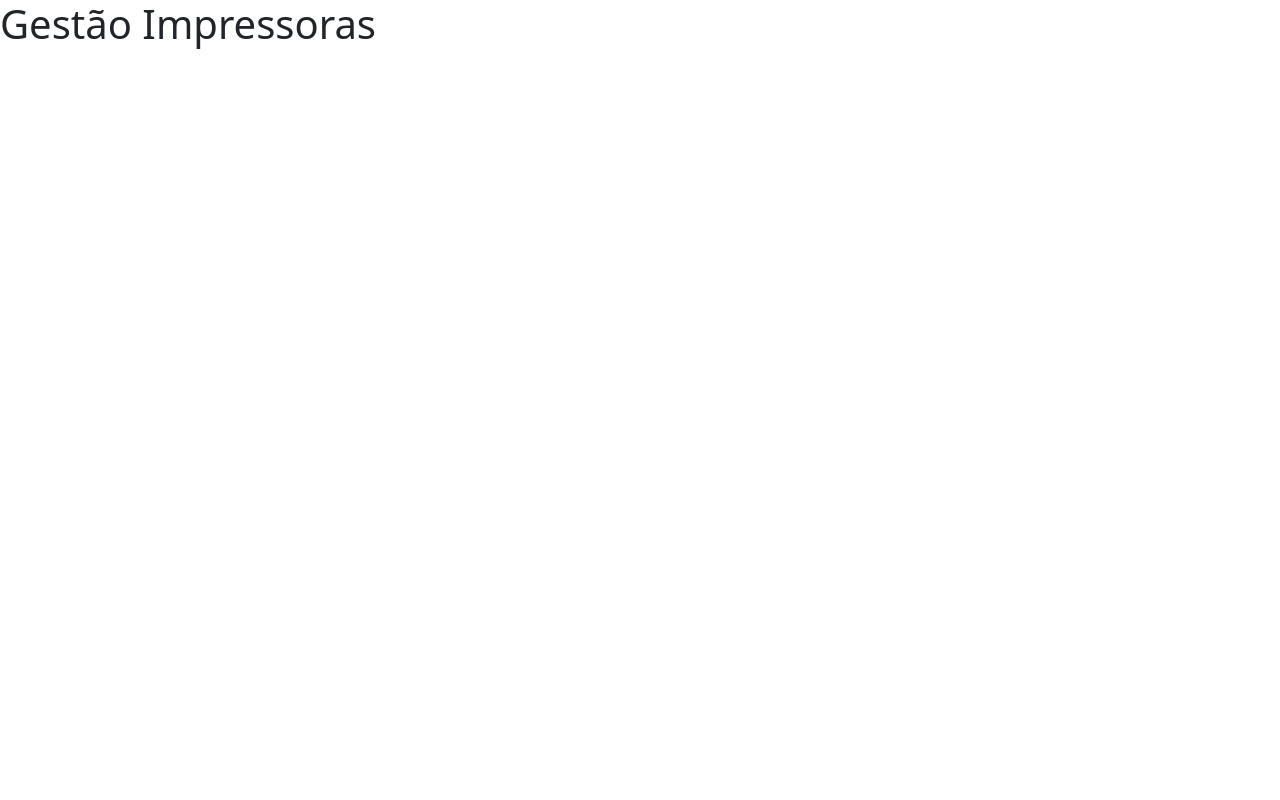
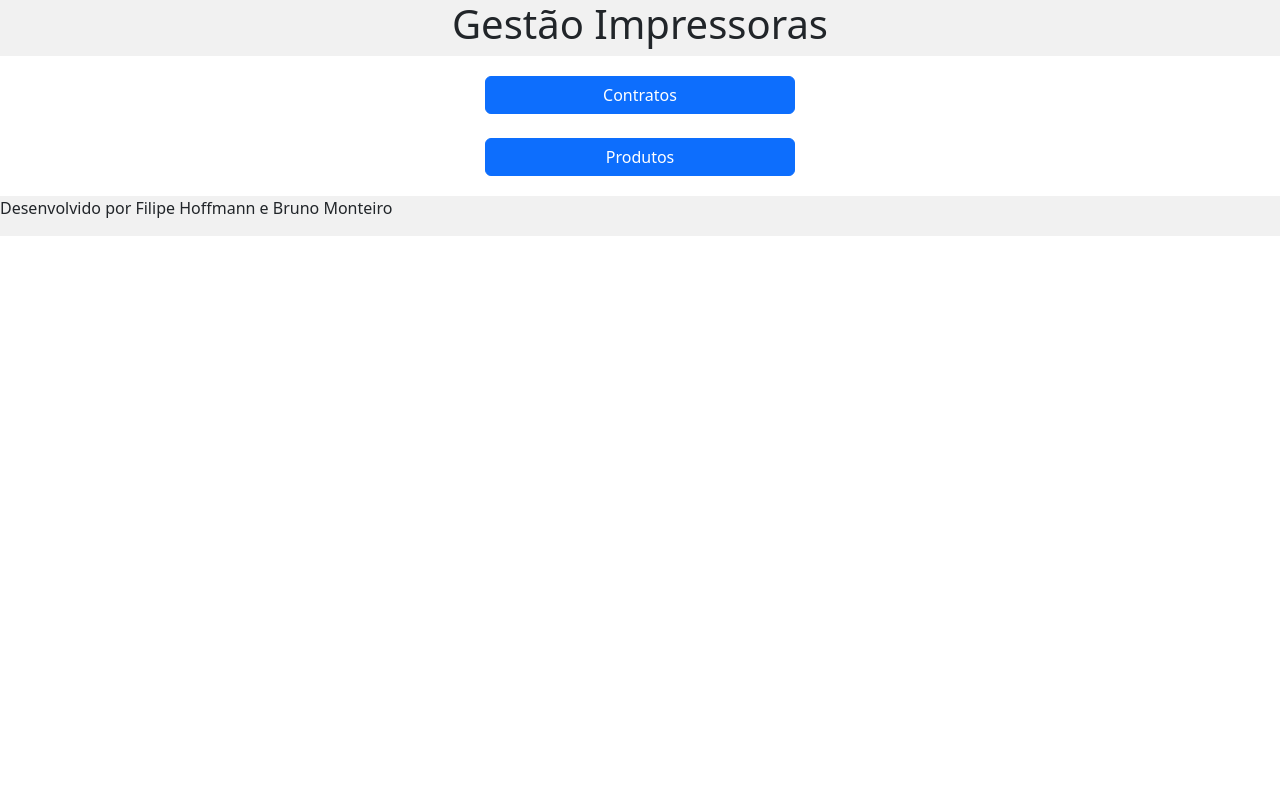
Before and after one commit to FilipeHoffmann/gestao-impressoras, a Flask app: page / in a window 1280 px wide. Before the commit the page is almost empty. Run offline with Flask 3, Linux system fonts and the light colour scheme.

Commit message:
estilização

```diff
--- /dev/null
+++ b/static/styles/home/index.css
@@ -0,0 +1,32 @@
+body {
+    height: 100vh;
+}
+
+header {
+    width: 100%;
+    background-color: #f1f1f1;
+}
+
+footer {
+    width: 100%;
+    background-color: #f1f1f1;
+}
+
+.container-botao {
+    display: flex;
+    flex-direction: column;
+    align-items: center;
+    margin: 20px;
+}
+
+.titulo-cabecalho {
+    display: flex;
+    align-items: center;
+    justify-content: center;
+}
+
+.info-rodape {
+    display: block;
+    align-content: center;
+    justify-content: center;
+}
--- a/templates/home/index.html
+++ b/templates/home/index.html
@@ -4,21 +4,30 @@
     <meta charset="utf-8">
     <meta name="viewport" content="width=device-width, initial-scale=1">
     <title>Gestão Impressoras</title>
+    <link rel="stylesheet" href="/static/styles/home/index.css">
     <link href="https://cdn.jsdelivr.net/npm/bootstrap@5.2.3/dist/css/bootstrap.min.css" rel="stylesheet" integrity="sha384-rbsA2VBKQhggwzxH7pPCaAqO46MgnOM80zW1RWuH61DGLwZJEdK2Kadq2F9CUG65" crossorigin="anonymous">
   </head>
   <body>
     <header>
-        <div>
+
+        <div class="titulo-cabecalho">
             <h1>Gestão Impressoras</h1>
         </div>
     </header>
 
     <main>
-
+      <div class="container-botao">
+        <div class="d-grid gap-4 col-3 mx-auto">
+          <a class="btn btn-primary " href="#" role="button">Contratos</a>
+          <a class="btn btn-primary" href="#" role="button">Produtos</a>
+        </div>
+      </div>
     </main>
 
     <footer>
-
+      <div class="info-rodape">
+        <p>Desenvolvido por Filipe Hoffmann e Bruno Monteiro</p>
+      </div>
     </footer>
 
     <script src="https://cdn.jsdelivr.net/npm/bootstrap@5.2.3/dist/js/bootstrap.bundle.min.js" integrity="sha384-kenU1KFdBIe4zVF0s0G1M5b4hcpxyD9F7jL+jjXkk+Q2h455rYXK/7HAuoJl+0I4" crossorigin="anonymous"></script>
```
